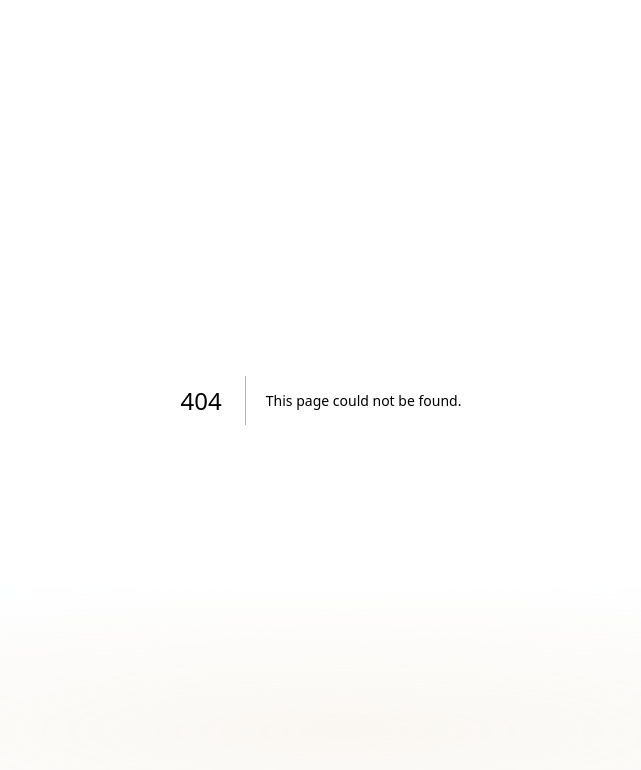
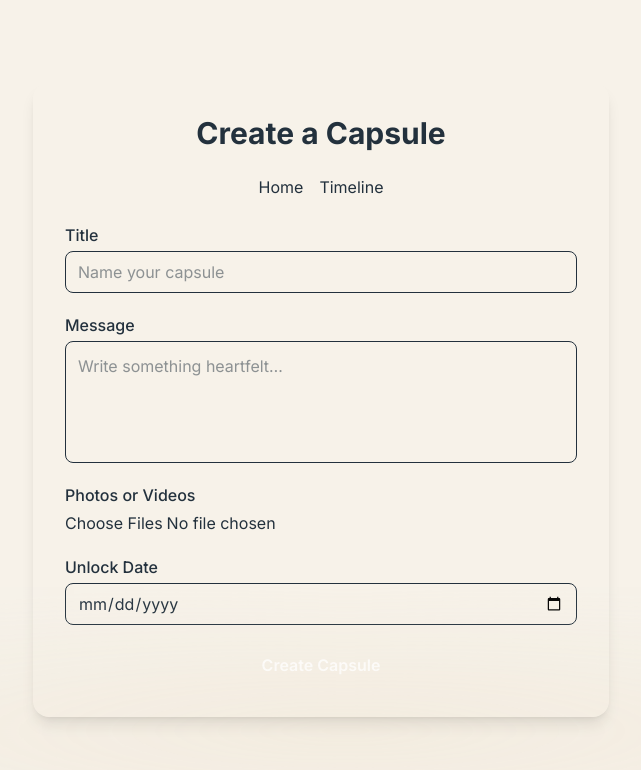
Before and after one commit to simmimulchandani-max/deartomorrow, a Next.js app: page /form in a window 1280 px wide. Before the commit this address had no page. Shown: the top 770 px of the page, without its empty margins (319-960 px from the left). Built offline with nearby package versions, Linux system fonts and the light colour scheme.

Commit message:
Fix form page

```diff
--- /dev/null
+++ b/app/form/page.tsx
@@ -0,0 +1,152 @@
+// File: app/create/page.tsx
+'use client';
+
+import { useState } from 'react';
+import { useRouter } from 'next/navigation';
+
+export default function CreateCapsulePage() {
+  const router = useRouter();
+
+  const [title, setTitle] = useState('');
+  const [text, setText] = useState('');
+  const [media, setMedia] = useState<FileList | null>(null);
+  const [unlockDate, setUnlockDate] = useState('');
+  const [isSubmitting, setIsSubmitting] = useState(false);
+
+  const handleSubmit = async (e: React.FormEvent) => {
+    e.preventDefault();
+    setIsSubmitting(true);
+
+    try {
+      const formData = new FormData();
+      formData.append('title', title);
+      formData.append('text', text);
+      formData.append('unlockDate', unlockDate);
+
+      if (media) {
+        Array.from(media).forEach((file) =>
+          formData.append('media', file)
+        );
+      }
+
+      const res = await fetch('/api/capsules', {
+        method: 'POST',
+        body: formData,
+      });
+
+      if (!res.ok) {
+        console.error('Failed to create capsule');
+        setIsSubmitting(false);
+        return;
+      }
+
+      const data = await res.json();
+      router.push('/timeline');
+    } catch (error) {
+      console.error('Error:', error);
+      setIsSubmitting(false);
+    }
+  };
+
+  return (
+    <div className="min-h-screen bg-deartomorrow-bg flex items-center justify-center px-4 py-12">
+      <div className="max-w-xl w-full bg-deartomorrow-card rounded-2xl shadow-lg p-8 space-y-6">
+        {/* Title */}
+        <h1 className="text-3xl font-bold text-deartomorrow-primary text-center">
+          Create a Capsule
+        </h1>
+
+        {/* Nav Buttons */}
+        <div className="flex justify-center gap-4">
+          <button
+            onClick={() => router.push('/')}
+            className="text-deartomorrow-secondary hover:underline"
+          >
+            Home
+          </button>
+          <button
+            onClick={() => router.push('/timeline')}
+            className="text-deartomorrow-secondary hover:underline"
+          >
+            Timeline
+          </button>
+        </div>
+
+        {/* Form */}
+        <form
+          onSubmit={handleSubmit}
+          className="flex flex-col gap-5"
+        >
+          {/* Title */}
+          <div className="flex flex-col gap-1">
+            <label className="text-deartomorrow-label font-medium">
+              Title
+            </label>
+            <input
+              type="text"
+              value={title}
+              onChange={(e) => setTitle(e.target.value)}
+              placeholder="Name your capsule"
+              className="border border-deartomorrow-border rounded-lg px-3 py-2 focus:outline-none focus:ring-deartomorrow-focus"
+              required
+            />
+          </div>
+
+          {/* Text */}
+          <div className="flex flex-col gap-1">
+            <label className="text-deartomorrow-label font-medium">
+              Message
+            </label>
+            <textarea
+              value={text}
+              onChange={(e) => setText(e.target.value)}
+              placeholder="Write something heartfelt…"
+              className="border border-deartomorrow-border rounded-lg px-3 py-3 focus:outline-none focus:ring-deartomorrow-focus resize-none"
+              rows={4}
+              required
+            />
+          </div>
+
+          {/* Media Upload */}
+          <div className="flex flex-col gap-1">
+            <label className="text-deartomorrow-label font-medium">
+              Photos or Videos
+            </label>
+            <input
+              type="file"
+              multiple
+              accept="image/*,video/*"
+              onChange={(e) => setMedia(e.target.files)}
+              className="text-deartomorrow-text"
+            />
+          </div>
+
+          {/* Unlock Date */}
+          <div className="flex flex-col gap-1">
+            <label className="text-deartomorrow-label font-medium">
+              Unlock Date
+            </label>
+            <input
+              type="date"
+              value={unlockDate}
+              onChange={(e) =>
+                setUnlockDate(e.target.value)
+              }
+              className="border border-deartomorrow-border rounded-lg px-3 py-2 focus:outline-none focus:ring-deartomorrow-focus"
+              required
+            />
+          </div>
+
+          {/* Submit Button */}
+          <button
+            type="submit"
+            disabled={isSubmitting}
+            className="bg-deartomorrow-primary text-white font-semibold py-2 rounded-xl hover:bg-deartomorrow-primary-dark transition"
+          >
+            {isSubmitting ? 'Creating…' : 'Create Capsule'}
+          </button>
+        </form>
+      </div>
+    </div>
+  );
+}
```
